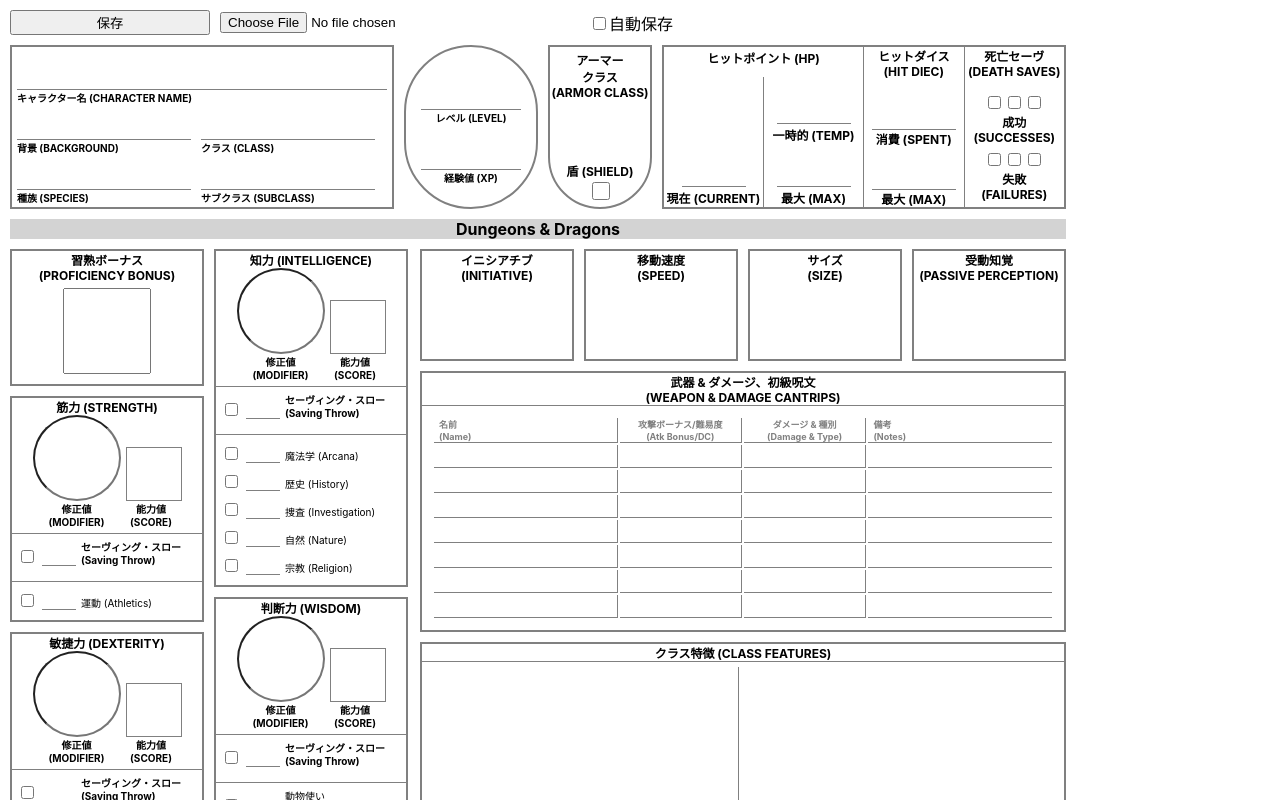
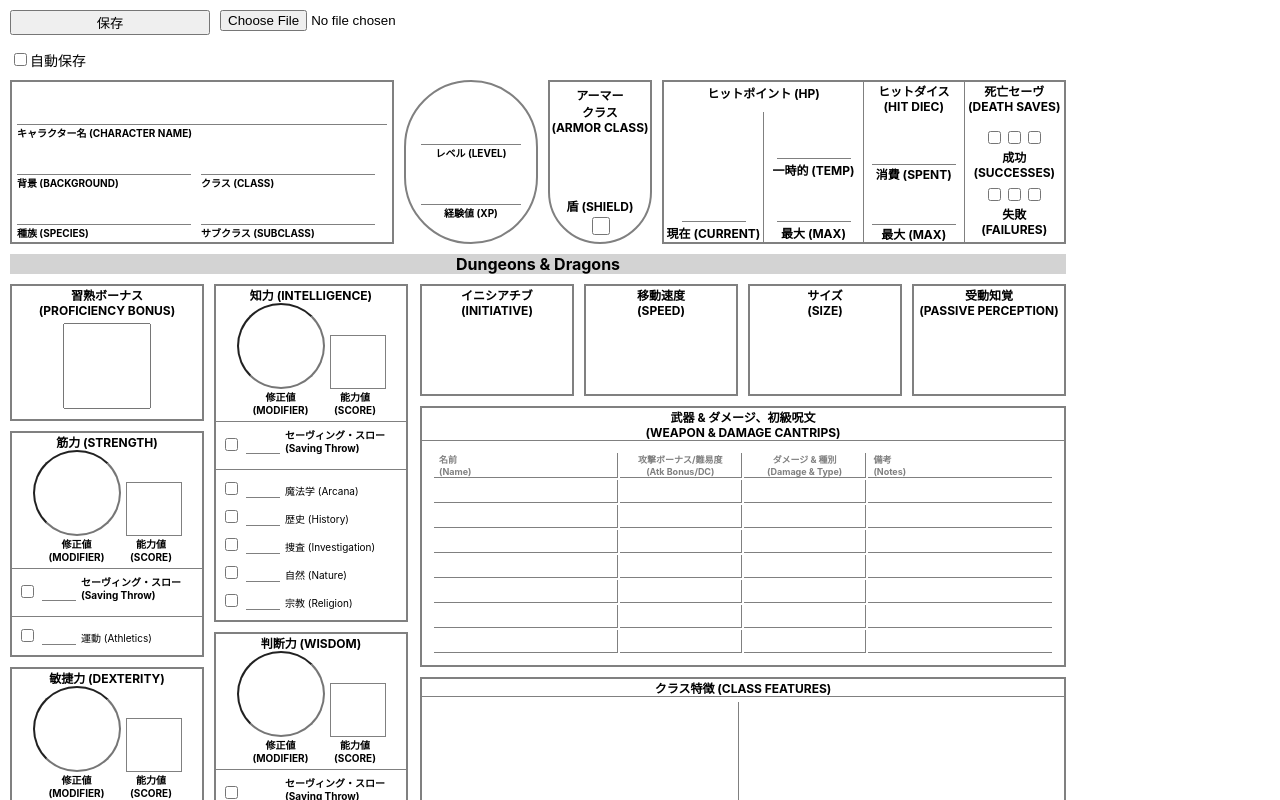
Before and after one commit to uenoma/DnDCS2024, a React (Create React App) app: page / in a window 1280 px wide. Shown: the top 800 px of the page. Built offline with nearby package versions, Linux system fonts and the light colour scheme.

Commit message:
ヘッダーボタンのレイアウト修正

```diff
--- a/src/App.css
+++ b/src/App.css
@@ -6,8 +6,9 @@
   display: flex;
   flex-direction: row;
   justify-content: flex-start;
-  align-items: center;
+  align-items: flex-start;
   margin: 10px;
+  font-size: 14px;
 }
 
 @media print{
@@ -21,7 +22,11 @@
   margin-right: 10px;
 }
 
+.AppHeaderSave button {
+  width: 200px;
+  margin-bottom: 15px;
+}
+
 .AppHeaderAutoSave {
-  text-align: right;
-  width: 200px;
+  width: 150px;
 }
--- a/src/App.js
+++ b/src/App.js
@@ -232,9 +232,13 @@
   return (
     <div className="App">
       <div className="AppHeader">
-        <button className="AppHeaderSave" onClick={(e) => { exportFile(e) }}>保存</button>
-        <input type="file" accept=".json" onChange={(e) => { selectedFile(e) }}></input>
-        <label className="AppHeaderAutoSave"><input type="checkbox" id="autoSave" ></input>自動保存</label>
+        <div className="AppHeaderSave">
+          <button onClick={(e) => { exportFile(e) }}>保存</button>
+          <label className="AppHeaderAutoSave"><input type="checkbox" id="autoSave" ></input>自動保存</label>
+        </div>
+        <div className="AppHeaderLoad">
+          <input type="file" accept=".json" onChange={(e) => { selectedFile(e) }}></input>
+        </div>
       </div>
       <Sheet data={data} />
     </div>
```
